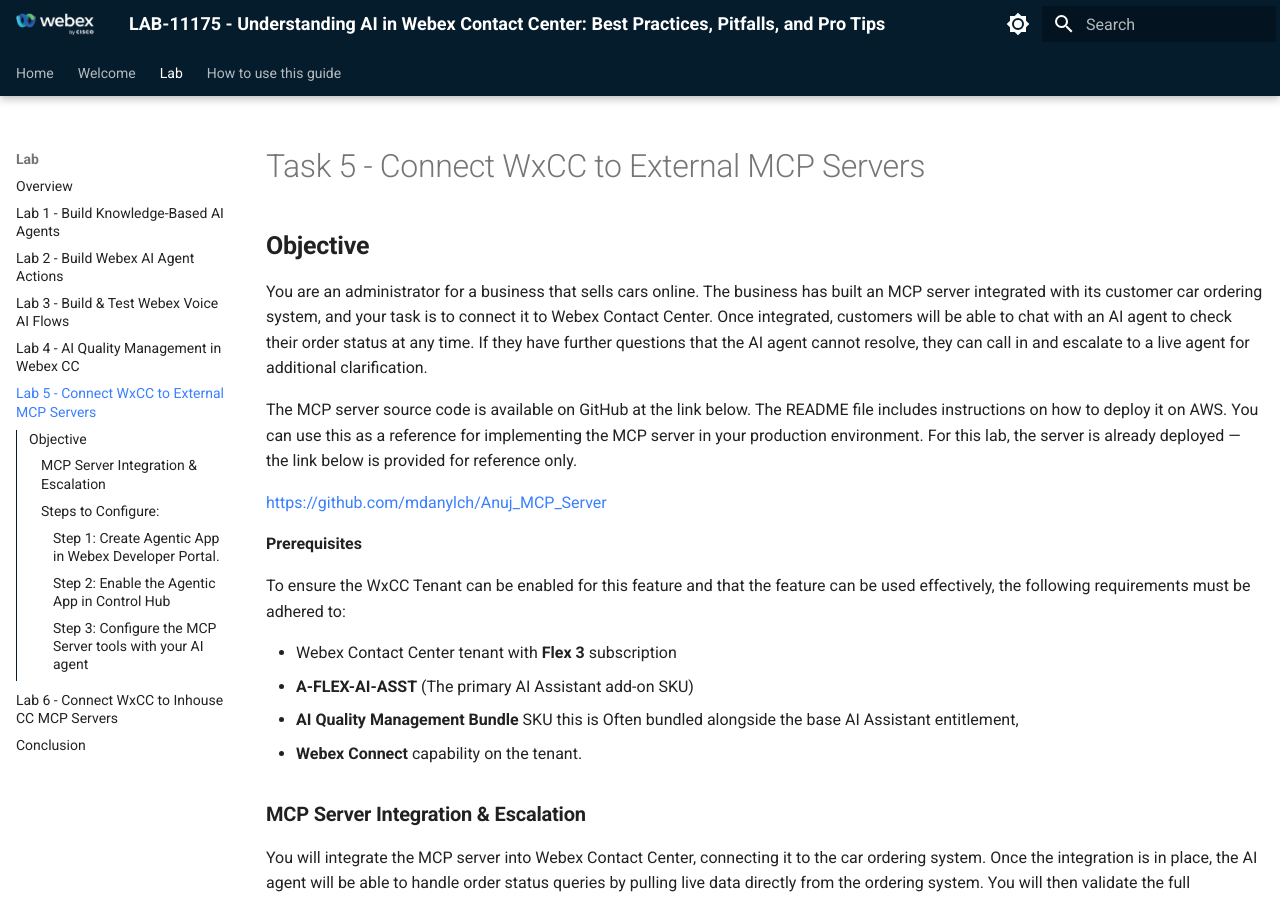
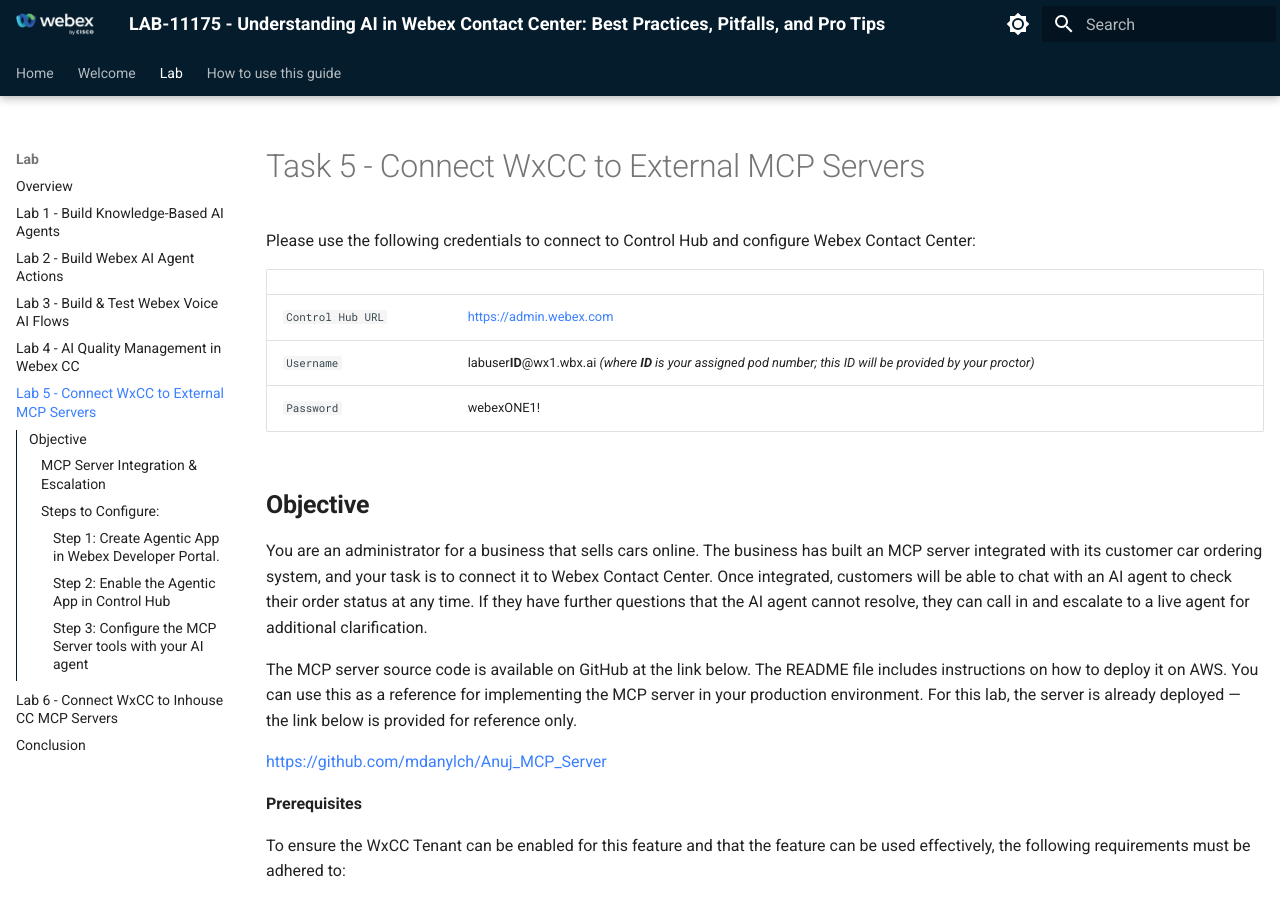
Before and after one commit to WebexCC-SA/LAB-11175, an MkDocs documentation site: the page built from docs/Excercise4.md, in a window 1280 px wide and 900 px high. Built offline with MkDocs 1.6.1 and Material for MkDocs 9.7.7, drawn with Linux system fonts in a browser that asks for light colours.

Commit message:
Update Excercise4.md

```diff
--- a/docs/Excercise4.md
+++ b/docs/Excercise4.md
@@ -1,4 +1,12 @@
 # Task 5 - Connect WxCC to External MCP Servers
+
+Please use the following credentials to connect to Control Hub and configure Webex Contact Center:
+
+| <!-- -->         | <!-- -->         |
+| ---------------- | ---------------- |
+| `Control Hub URL`            | <a href="https://admin.webex.com" target="_blank">https://admin.webex.com</a> |
+| `Username`       | labuser**ID**@wx1.wbx.ai  _(where **ID** is your assigned pod number; this ID will be provided by your proctor)_ |
+| `Password`       | webexONE1! |
 
 ## **Objective**
 
```
